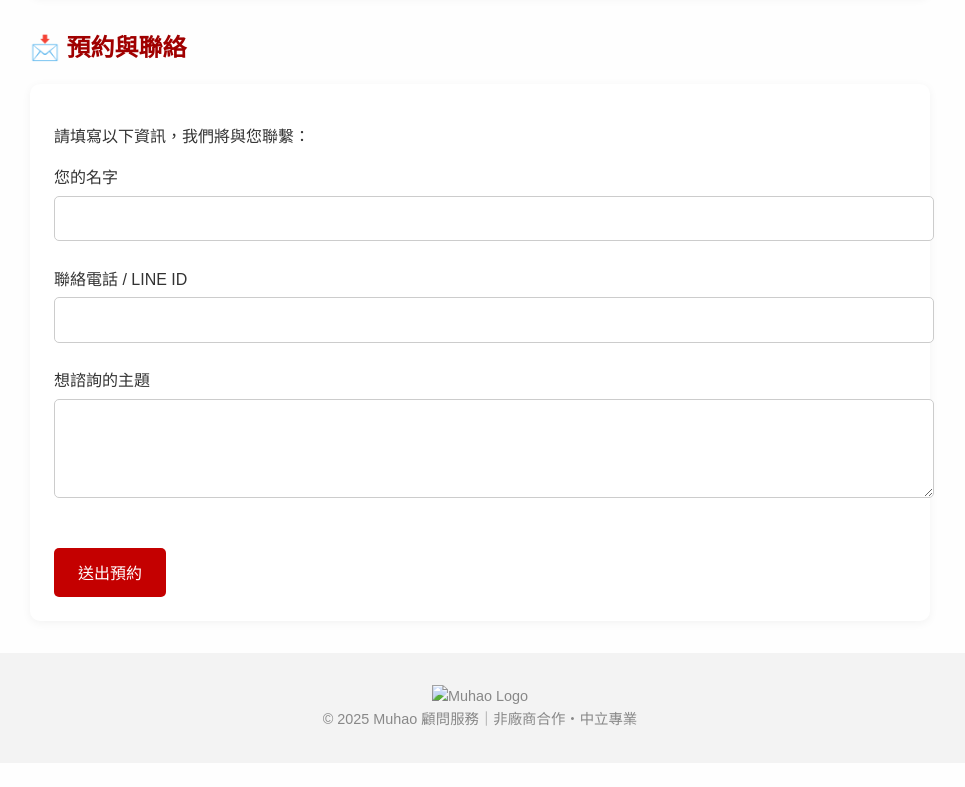
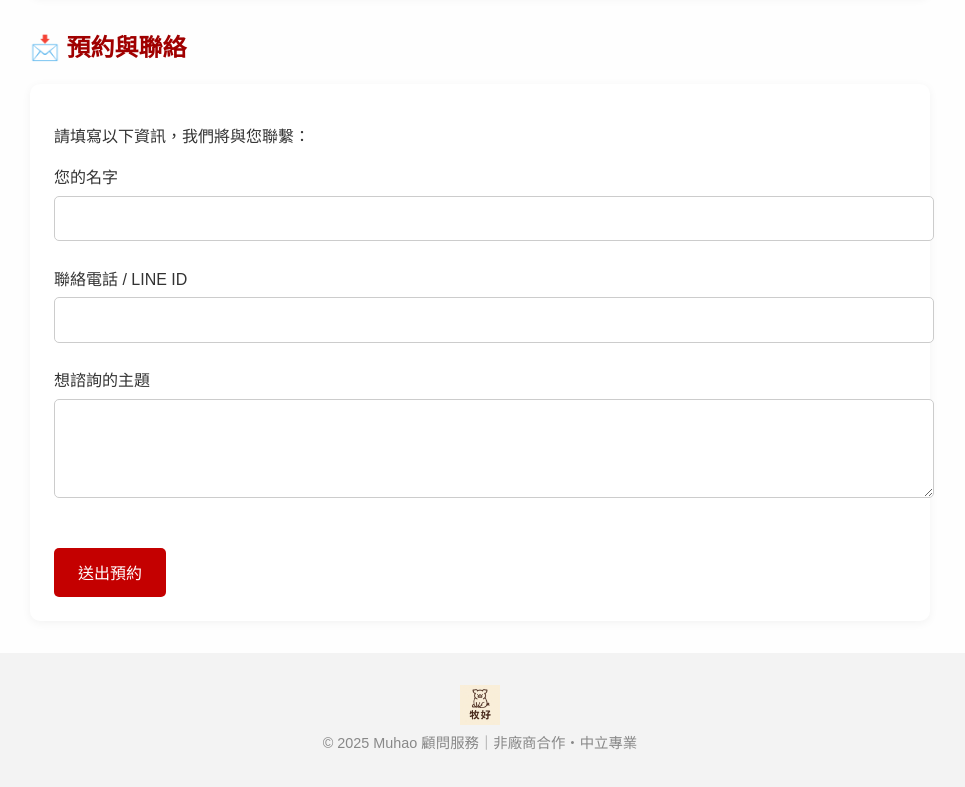
Before and after one commit to sammihuang/muhao, a plain HTML site: page index.html in a window 1280 px wide. Shown: the part 2780-3567 px from the top of the page, without its empty margins (160-1125 px from the left). Before the commit the page ends 3543 px from the top, so only its background shows below. Drawn offline with Linux system fonts and the light colour scheme.

Commit message:
Update index.html

```diff
--- a/index.html
+++ b/index.html
@@ -151,7 +151,7 @@
 </section>
 
 <footer>
-  <img src="muhaologo.png" alt="Muhao Logo" style="height: 40px;"><br>
+  <img src="muhao-logo.png" alt="Muhao Logo" style="height: 40px;"><br>
   © 2025 Muhao 顧問服務｜非廠商合作・中立專業
 </footer>
 
```
